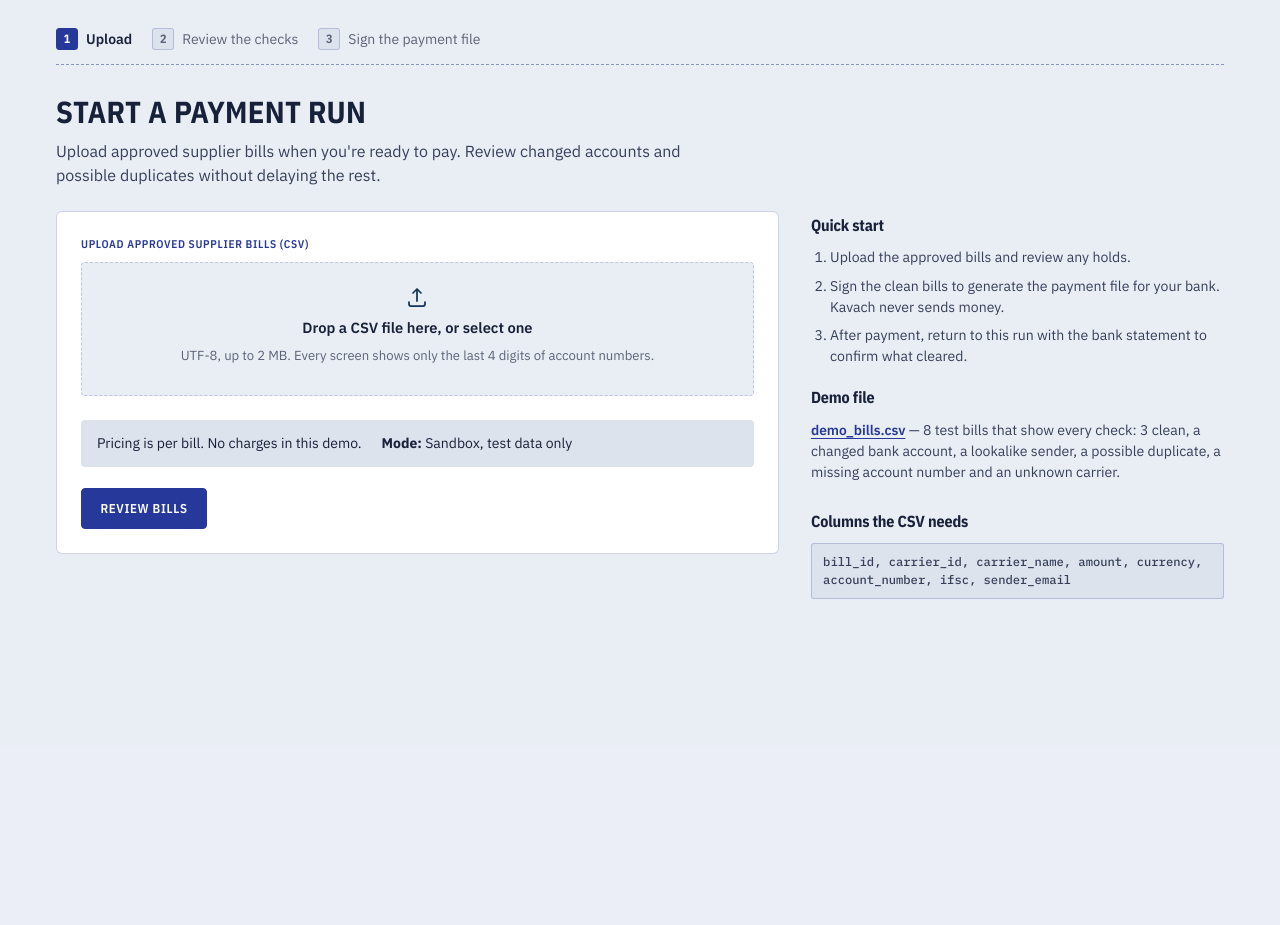
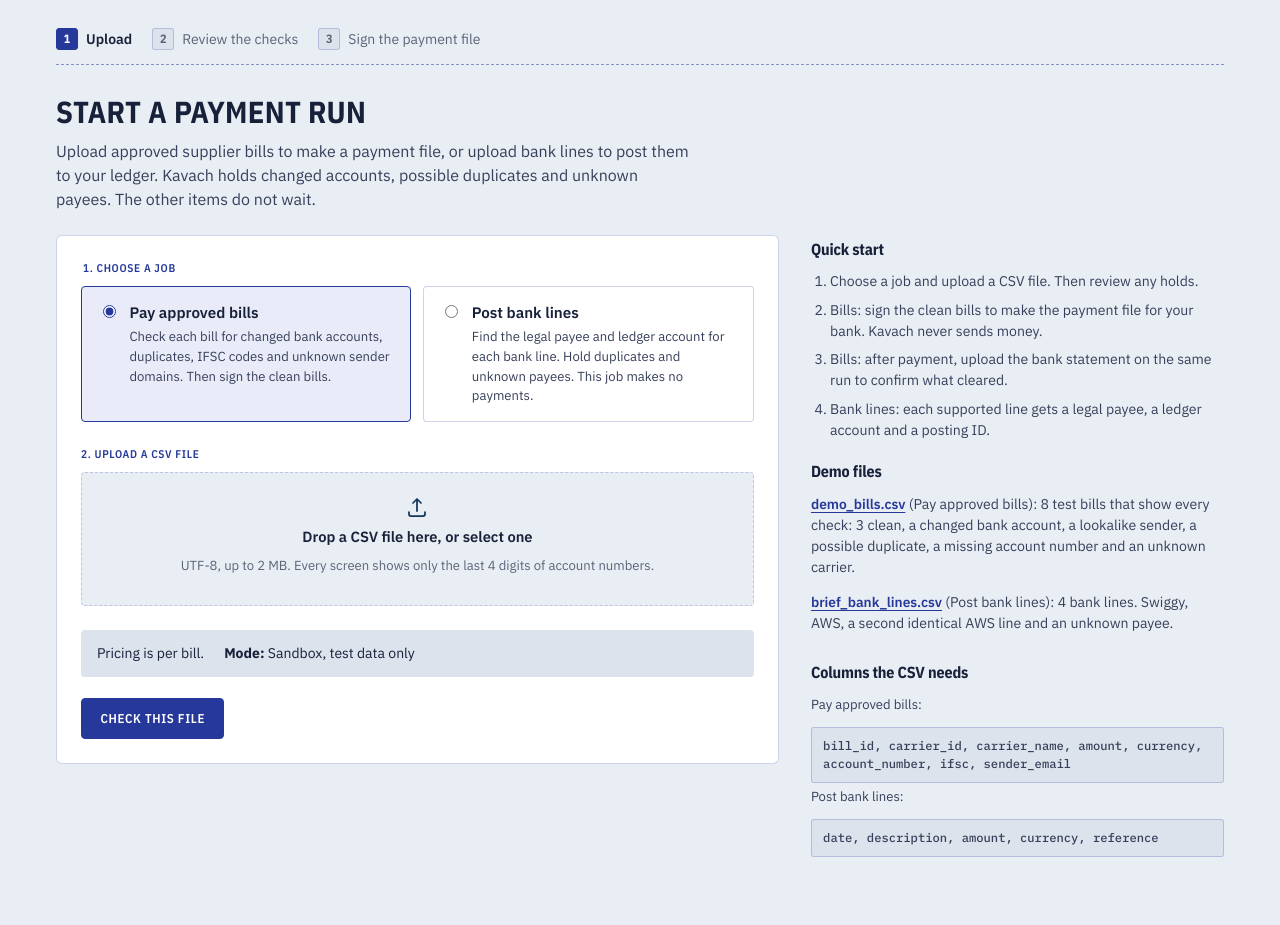
Before and after one commit to ecstaticifrit/CC-DoM, a FastAPI app: page / in a window 1280 px wide. Shown: the part 54-979 px from the top of the page. Before the commit the page ends 653 px from the top, so only its background shows below. Run offline with FastAPI, Linux system fonts and the light colour scheme.

Commit message:
Restore the bank-lines job, show per-call cost in receipt.json, final checks
The organizer example test posts bank lines, so the job is back with replay
by SHA-256. receipt.json carries the per-call cost ledger again (the page does
not). Bank-charge lines are gone from the demo statements. README, architecture
and the finals prep sheet match the final code.

Generated with [Devin](https://devin.ai)

Co-Authored-By: Devin <158243242+devin-ai-integration[bot]@users.noreply.github.com>

```diff
--- a/data/samples/demo_bank_statement.csv
+++ b/data/samples/demo_bank_statement.csv
@@ -2,4 +2,3 @@ date,description,amount,currency,reference,type
 2026-11-27,NEFT KVD201 VRL LOGISTICS,18400.00,INR,KVD201,debit
 2026-11-27,NEFT KVD202 SHREE GANESH ROADLINES,9200.00,INR,KVD202,debit
 2026-11-27,NEFT KVD203 NAVATA ROAD TRANSPORT,15750.00,INR,KVD203,debit
-2026-11-27,BANK CHARGES NEFT BULK,35.40,INR,,debit
--- a/data/samples/friday_bank_statement.csv
+++ b/data/samples/friday_bank_statement.csv
@@ -2,4 +2,3 @@ date,description,amount,currency,reference,type
 2026-11-27,NEFT KVC101 BLUE DART EXPRESS,48000.00,INR,KVC101,debit
 2026-11-27,NEFT KVC102 SHREE GANESH ROADLINES,9200.00,INR,KVC102,debit
 2026-11-27,NEFT KVC103 NAVATA ROAD TRANSPORT,15750.00,INR,KVC103,debit
-2026-11-27,BANK CHARGES NEFT BULK,35.40,INR,,debit
--- a/kavach/app.py
+++ b/kavach/app.py
@@ -9,7 +9,7 @@ from fastapi.responses import FileResponse, HTMLResponse, RedirectResponse, Resp
 from fastapi.staticfiles import StaticFiles
 from fastapi.templating import Jinja2Templates
 
-from kavach import payrules, reconcile
+from kavach import payrules, postings, reconcile
 from kavach.config import load_config
 from kavach.intake import FORMATS, IntakeError, _row, parse
 from kavach.masking import mask_account
@@ -64,7 +64,7 @@ def create_app(db_path: Path, sources=None, today: date | None = None) -> FastAP
 
     @app.get("/samples/{filename}")
     def sample_file(filename: str):
-        allowed = {"demo_bills.csv", "demo_bank_statement.csv", "friday_bills.csv", "friday_bank_statement.csv", "public_tariff_bills.csv"}
+        allowed = {"demo_bills.csv", "demo_bank_statement.csv", "brief_bank_lines.csv", "friday_bills.csv", "friday_bank_statement.csv", "public_tariff_bills.csv"}
         if filename not in allowed:
             raise HTTPException(404, "Sample not found")
         path = HERE.parent / "data" / "samples" / filename
@@ -74,8 +74,8 @@ def create_app(db_path: Path, sources=None, today: date | None = None) -> FastAP
 
     @app.post("/runs")
     async def create_run(request: Request, mode: str = Form("pay_bills"), run_credits: str = Form(""), file: UploadFile | None = None):
-        if mode != "pay_bills":
-            return templates.TemplateResponse(request, "start.html", ctx(error="Start with approved carrier bills. To check a bank statement, open its signed run."), status_code=400)
+        if mode not in MODES:
+            return templates.TemplateResponse(request, "start.html", ctx(error="Choose a job: Pay approved bills or Post bank lines."), status_code=400)
         live_config = load_config()
         data = await file.read() if file else b""
         try:
@@ -83,13 +83,20 @@ def create_app(db_path: Path, sources=None, today: date | None = None) -> FastAP
         except IntakeError as err:
             return templates.TemplateResponse(request, "start.html", ctx(error=str(err)), status_code=400)
         input_hash = hashlib.sha256(data).hexdigest()
+        if mode == "post_lines":
+            existing = store.find_run_by_hash("post_lines", input_hash)
+            if existing:
+                return RedirectResponse(f"/runs/{existing}", status_code=303)
         try:
             cap = min(float(live_config["limits"]["run_credits"]), float(run_credits)) if run_credits.strip() else float(live_config["limits"]["run_credits"])
         except ValueError:
             cap = float(live_config["limits"]["run_credits"])
         budgeted = BudgetedSources(sources, max_credits=max(0.0, cap), max_seconds=float(live_config["limits"]["run_seconds"]))
         started = time.monotonic()
-        rows = evaluate_bills(rows, budgeted)
+        if mode == "pay_bills":
+            rows = evaluate_bills(rows, budgeted)
+        else:
+            rows = postings.evaluate_lines(rows, current_records(), budgeted.fetch_page_text, sources=budgeted)
         run_id = store.create_run(mode, live_config["rule_version"], rows, input_hash=input_hash, allowance_credits=cap,
                                   eval_ms=int((time.monotonic() - started) * 1000))
         return RedirectResponse(f"/runs/{run_id}", status_code=303)
@@ -349,7 +356,18 @@ def create_app(db_path: Path, sources=None, today: date | None = None) -> FastAP
 
     @app.get("/runs/{run_id}/receipt.json")
     def receipt(run_id: str):
-        return _receipt(_run_or_404(run_id))
+        run = _run_or_404(run_id)
+        rate = config["costs"]
+        credits = sum(c["cost_credits"] for c in run["calls"])
+        cap = run["allowance_credits"] if run.get("allowance_credits") is not None else config["limits"]["run_credits"]
+        return {**_receipt(run), "cost": {
+            "limits": {"run_credits": cap, "run_seconds": config["limits"]["run_seconds"]},
+            "calls": [{"adapter": c["adapter"], "status": c["status"], "credits": c["cost_credits"], "at": c["at"]} for c in run["calls"]],
+            "total_credits": round(credits, 2),
+            "usd": round(credits * rate["usd_per_credit"], 2),
+            "inr": round(credits * rate["usd_per_credit"] * rate["inr_per_usd"], 2),
+            "rate": f"1 credit = USD {rate['usd_per_credit']}; USD 1 = INR {rate['inr_per_usd']} ({rate['rate_date']})",
+        }}
 
     @app.get("/runs/{run_id}/status.json")
     def status(run_id: str):
--- a/kavach/templates/run.html
+++ b/kavach/templates/run.html
@@ -79,7 +79,7 @@
 <section class="run-head form-sheet" data-run-id="{{ run.run_id }}" data-updated="{{ run.updated_at }}">
   <div class="form-title">
     <div>
-      <span class="lbl form-kind">Payment control note · {{ "bill payments" if run.mode == "pay_bills" else "bank postings" }}</span>
+      <span class="lbl form-kind">{{ "Payment control note · bill payments" if run.mode == "pay_bills" else "Control note · bank postings" }}</span>
       <h1>{{ mode_label }}</h1>
     </div>
     <span class="form-no">No. {{ run.run_id }}</span>
@@ -528,7 +528,7 @@
   <h2>Run receipt</h2>
   <div class="receipt-grid">
     <div class="receipt-block">
-      <h3>Payment outcomes</h3>
+      <h3>{{ "Payment outcomes" if run.mode == "pay_bills" else "Posting outcomes" }}</h3>
       <dl class="facts">
         <dt>Held</dt><dd>{{ receipt.held }} (Rs {{ receipt.held_total }})</dd>
         {% if run.mode == "pay_bills" %}
--- a/kavach/templates/start.html
+++ b/kavach/templates/start.html
@@ -7,7 +7,7 @@
 </ol>
 
 <h1>Start a payment run</h1>
-<p class="lead">Upload approved supplier bills when you're ready to pay. Review changed accounts and possible duplicates without delaying the rest.</p>
+<p class="lead">Upload approved supplier bills to make a payment file, or upload bank lines to post them to your ledger. Kavach holds changed accounts, possible duplicates and unknown payees. The other items do not wait.</p>
 
 {% if error %}
 <div class="banner banner-err" role="alert">
@@ -18,8 +18,28 @@
 
 <div class="start-grid">
   <form class="start-form" method="post" action="/runs" enctype="multipart/form-data">
+    <fieldset class="field-group">
+      <legend>1. Choose a job</legend>
+      <div class="mode-list">
+        <label class="mode-option">
+          <input type="radio" name="mode" value="pay_bills" checked>
+          <span>
+            <span class="mode-title">{{ modes.pay_bills }}</span>
+            <span class="mode-desc">Check each bill for changed bank accounts, duplicates, IFSC codes and unknown sender domains. Then sign the clean bills.</span>
+          </span>
+        </label>
+        <label class="mode-option">
+          <input type="radio" name="mode" value="post_lines">
+          <span>
+            <span class="mode-title">{{ modes.post_lines }}</span>
+            <span class="mode-desc">Find the legal payee and ledger account for each bank line. Hold duplicates and unknown payees. This job makes no payments.</span>
+          </span>
+        </label>
+      </div>
+    </fieldset>
+
     <div class="field-group">
-      <span class="field-label">Upload approved supplier bills (CSV)</span>
+      <span class="field-label">2. Upload a CSV file</span>
       <label class="dropzone">
         <svg width="24" height="24" viewBox="0 0 24 24" fill="none" stroke="#12355B" stroke-width="1.75" stroke-linecap="round" stroke-linejoin="round" aria-hidden="true"><path d="M12 16V4m0 0-4 4m4-4 4 4"/><path d="M4 17v2a2 2 0 0 0 2 2h12a2 2 0 0 0 2-2v-2"/></svg>
         <span class="dropzone-title">Drop a CSV file here, or select one</span>
@@ -30,28 +50,33 @@
     </div>
 
     <div class="allowance-row">
-      <span>Pricing is per bill. No charges in this demo.</span>
+      <span>Pricing is per bill.</span>
       <span><strong>Mode:</strong> Sandbox, test data only</span>
     </div>
 
-    <button class="btn" type="submit">Review bills</button>
+    <button class="btn" type="submit">Check this file</button>
   </form>
 
   <aside class="guide">
     <h2>Quick start</h2>
     <ol>
-      <li>Upload the approved bills and review any holds.</li>
-      <li>Sign the clean bills to generate the payment file for your bank. Kavach never sends money.</li>
-      <li>After payment, return to this run with the bank statement to confirm what cleared.</li>
+      <li>Choose a job and upload a CSV file. Then review any holds.</li>
+      <li>Bills: sign the clean bills to make the payment file for your bank. Kavach never sends money.</li>
+      <li>Bills: after payment, upload the bank statement on the same run to confirm what cleared.</li>
+      <li>Bank lines: each supported line gets a legal payee, a ledger account and a posting ID.</li>
     </ol>
 
-    <h2>Demo file</h2>
+    <h2>Demo files</h2>
     <ul class="sample-links">
-      <li><a href="/samples/demo_bills.csv" download>demo_bills.csv</a> — 8 test bills that show every check: 3 clean, a changed bank account, a lookalike sender, a possible duplicate, a missing account number and an unknown carrier.</li>
+      <li><a href="/samples/demo_bills.csv" download>demo_bills.csv</a> (Pay approved bills): 8 test bills that show every check: 3 clean, a changed bank account, a lookalike sender, a possible duplicate, a missing account number and an unknown carrier.</li>
+      <li><a href="/samples/brief_bank_lines.csv" download>brief_bank_lines.csv</a> (Post bank lines): 4 bank lines. Swiggy, AWS, a second identical AWS line and an unknown payee.</li>
     </ul>
 
     <h2>Columns the CSV needs</h2>
-    <code class="cols-code" data-expected-cols>bill_id, carrier_id, carrier_name, amount, currency, account_number, ifsc, sender_email</code>
+    <p class="mode-desc">Pay approved bills:</p>
+    <code class="cols-code">bill_id, carrier_id, carrier_name, amount, currency, account_number, ifsc, sender_email</code>
+    <p class="mode-desc">Post bank lines:</p>
+    <code class="cols-code">date, description, amount, currency, reference</code>
   </aside>
 </div>
 {% endblock %}
```
Also changed, not shown: docs/architecture.md (+25 -17 lines), docs/finals.md (added, +51 -0 lines), docs/pilot-offer.md (+0 -1 lines), tests/test_friday_run.py (+10 -3 lines), tests/test_payfile_and_reconcile.py (+1 -1 lines), tests/test_run_lifecycle.py (+19 -0 lines), tests/test_run_page.py (+4 -3 lines), tests/test_winning_features.py (+23 -1 lines), README.md.
